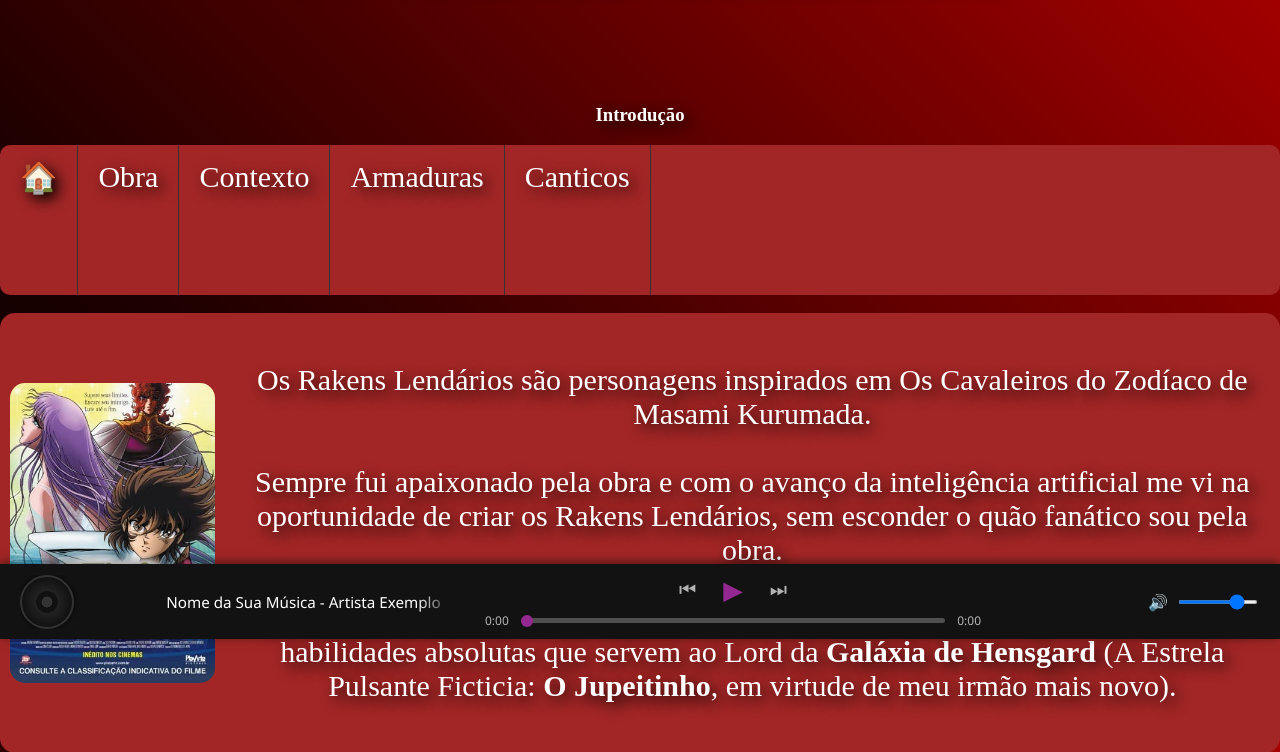
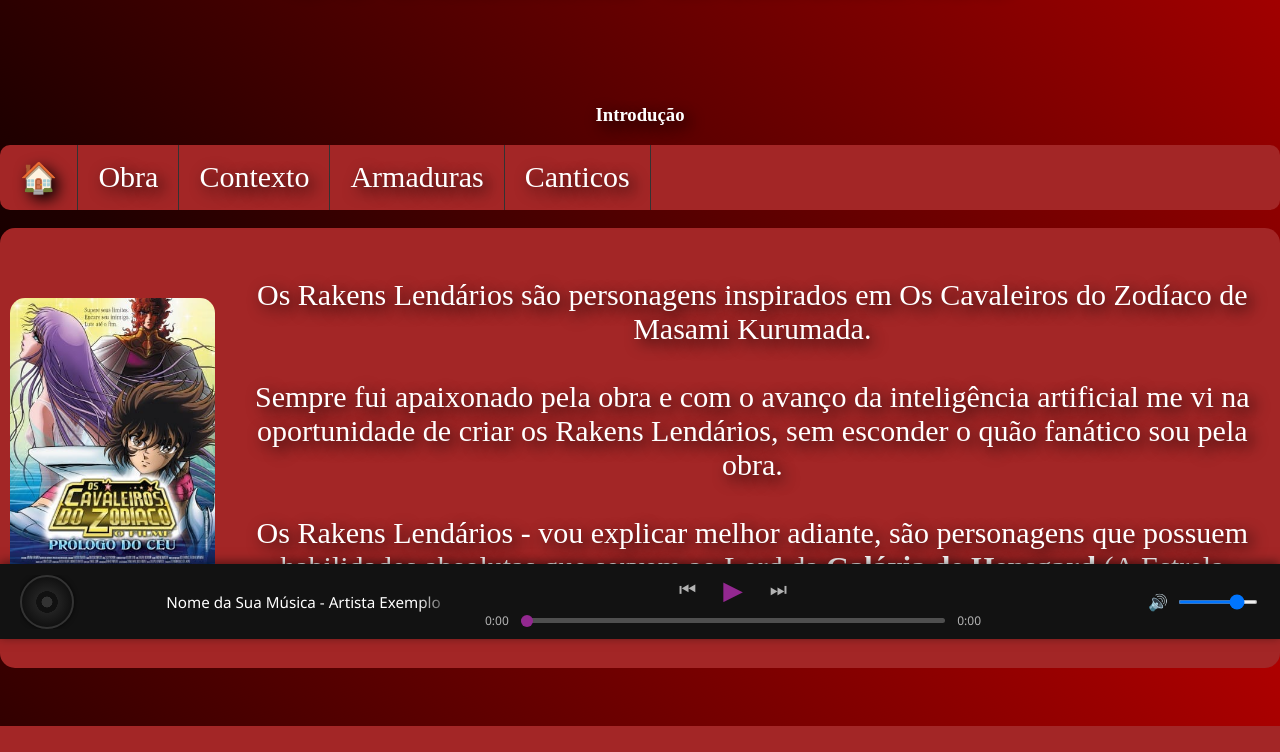
Before and after one commit to jorew/ProjetoRakens, a Node project: template views/index.ejs in a window 1280 px wide. Shown: the part 161-913 px from the top of the page. After the commit the page ends 887 px from the top, so only its background shows below. Run offline with Node 20 templates, Linux system fonts and the light colour scheme; the template is opened without the code that fills it, so the values that code supplies are empty; some libraries are stand-ins or nearby versions.

Commit message:
menulap2

```diff
--- a/public/stylesheets/styleRL.css
+++ b/public/stylesheets/styleRL.css
@@ -37,7 +37,6 @@
   display: flex;
   flex-direction: row;
   width: 100%;
-  height: 150px;
   border-radius: 10px;
   background-color: #a32626;
   overflow: hidden;
```
